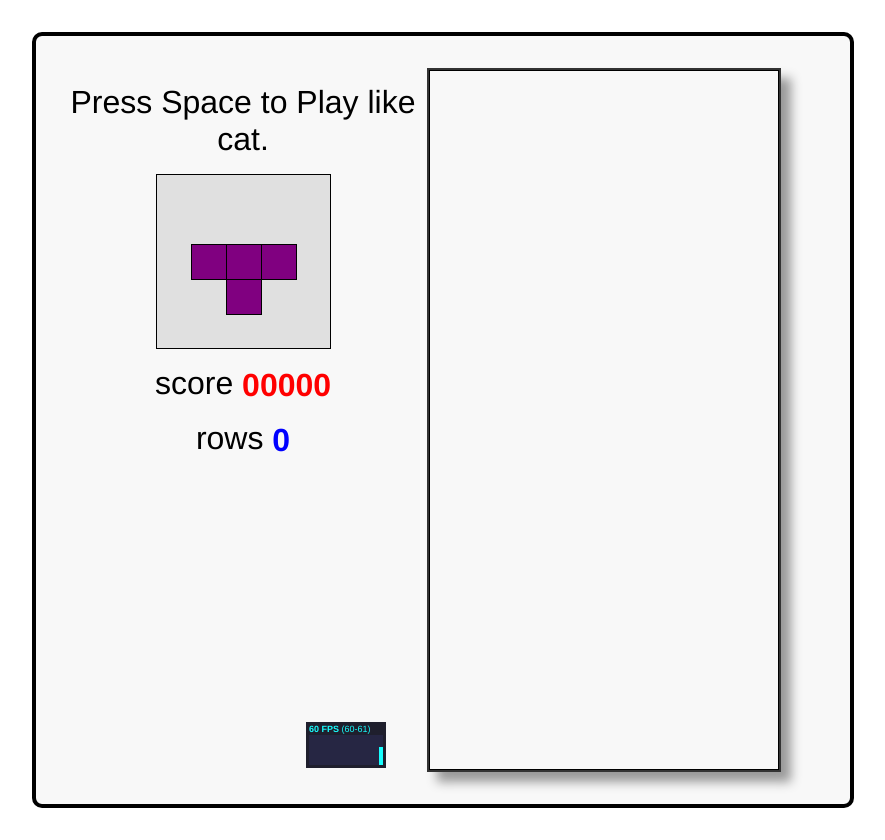
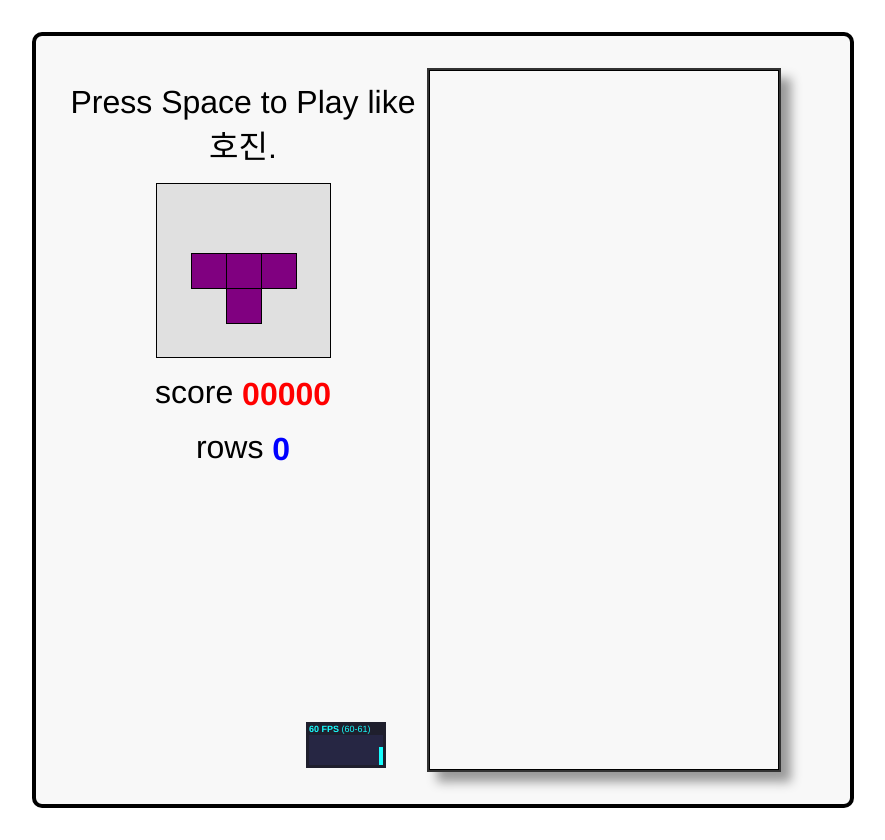
Before and after one commit to caty1233/myweb, a plain HTML site: page index.html in a window 1280 px wide. Shown: the whole page, without its empty margins (197-1082 px from the left). Drawn offline with Linux system fonts and the light colour scheme.

Commit message:
Update index.html

```diff
--- a/index.html
+++ b/index.html
@@ -28,7 +28,7 @@
 
   <div id="tetris">
     <div id="menu">
-      <p id="start"><a href="javascript:play();">Press Space to Play like cat.</a></p>
+      <p id="start"><a href="javascript:play();">Press Space to Play like 호진.</a></p>
       <p><canvas id="upcoming"></canvas></p>
       <p>score <span id="score">00000</span></p>
       <p>rows <span id="rows">0</span></p>
```
